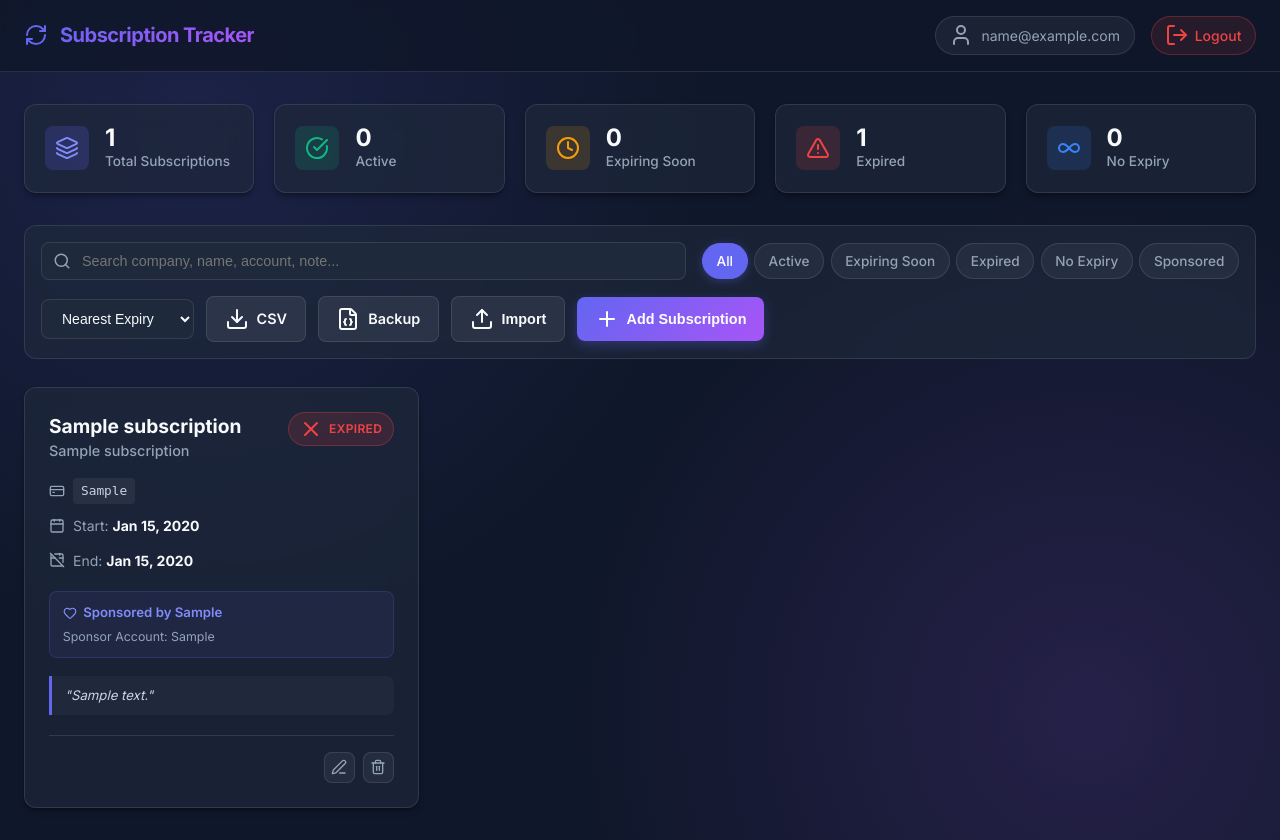
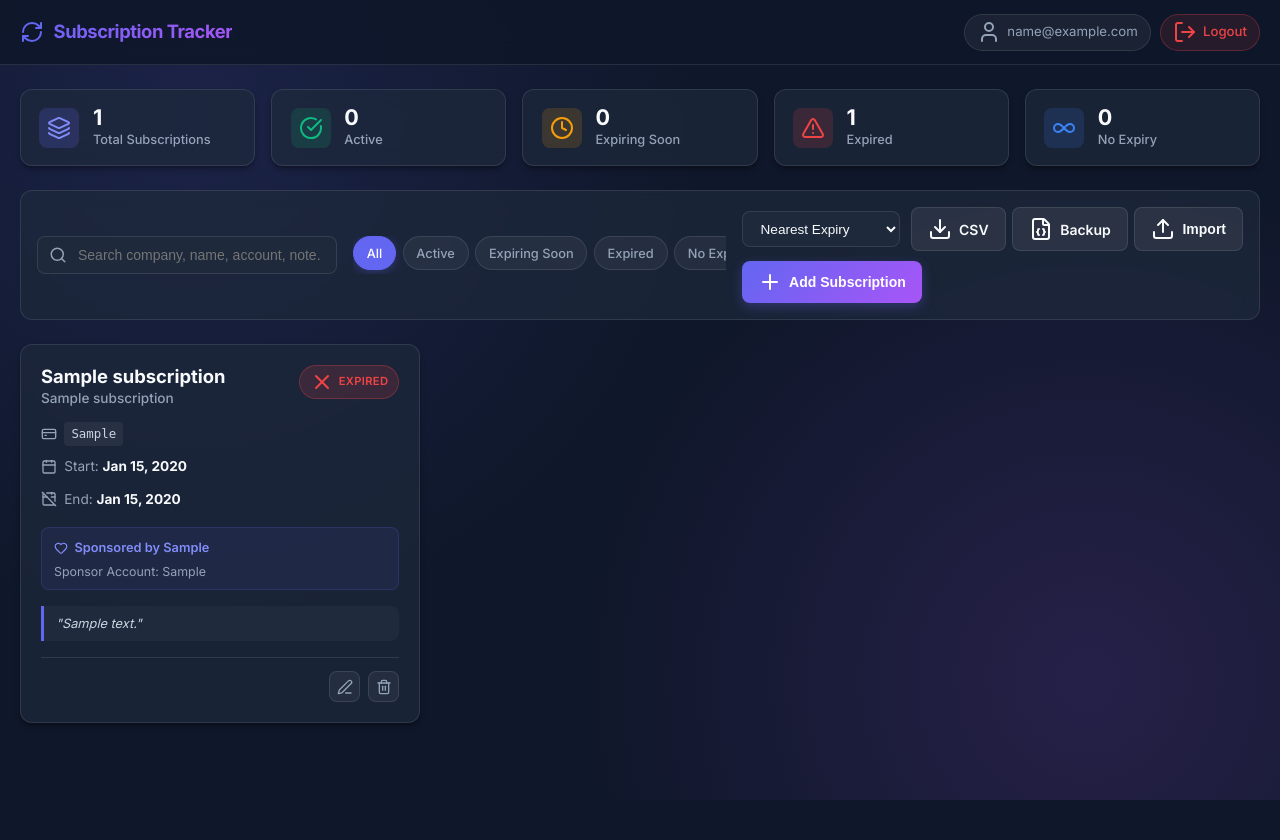
Before and after one commit to sriramvarma0/subscription-tracker, a Flask app: page / in a window 1280 px wide. After the commit the page ends 800 px from the top, so only its background shows below. Run offline with Flask 3, Linux system fonts and the light colour scheme; the visitor is signed in with stand-in values (Sample User, id 1); tables that the repository leaves empty hold one stand-in row (values such as "Sample post").

Commit message:
style: overhaul mobile responsive design and layout

```diff
--- a/app/static/css/style.css
+++ b/app/static/css/style.css
@@ -3,8 +3,8 @@
 :root {
   --font-family: 'Inter', -apple-system, BlinkMacSystemFont, 'Segoe UI', Roboto, Helvetica, Arial, sans-serif;
   --bg-dark: #0f172a;
-  --bg-card: rgba(30, 41, 59, 0.7);
-  --bg-card-hover: rgba(30, 41, 59, 0.9);
+  --bg-card: rgba(30, 41, 59, 0.75);
+  --bg-card-hover: rgba(30, 41, 59, 0.95);
   --bg-input: #1e293b;
   --border-color: rgba(255, 255, 255, 0.1);
   --border-color-active: #6366f1;
@@ -56,6 +56,7 @@ body {
   display: flex;
   flex-direction: column;
   line-height: 1.5;
+  overflow-x: hidden;
 }
 
 a {
@@ -70,13 +71,14 @@ a:hover {
 
 /* Header Navbar */
 .app-header {
-  background: rgba(15, 23, 42, 0.8);
+  background: rgba(15, 23, 42, 0.85);
   backdrop-filter: blur(12px);
+  -webkit-backdrop-filter: blur(12px);
   border-bottom: 1px solid var(--border-color);
   position: sticky;
   top: 0;
   z-index: 100;
-  padding: 1rem 1.5rem;
+  padding: 0.85rem 1.25rem;
 }
 
 .nav-container {
@@ -85,51 +87,71 @@ a:hover {
   display: flex;
   justify-content: space-between;
   align-items: center;
+  gap: 0.75rem;
 }
 
 .brand {
   display: flex;
   align-items: center;
-  gap: 0.75rem;
-  font-size: 1.25rem;
+  gap: 0.6rem;
+  font-size: 1.15rem;
   font-weight: 700;
   letter-spacing: -0.025em;
   background: var(--primary-gradient);
   -webkit-background-clip: text;
   -webkit-text-fill-color: transparent;
+  white-space: nowrap;
+  flex-shrink: 0;
+}
+
+.brand i, .brand svg {
+  color: #6366f1;
+  flex-shrink: 0;
 }
 
 .user-nav {
   display: flex;
   align-items: center;
-  gap: 1rem;
+  gap: 0.6rem;
+  flex-shrink: 1;
+  min-width: 0;
 }
 
 .user-badge {
   display: inline-flex;
   align-items: center;
-  gap: 0.5rem;
-  padding: 0.4rem 0.85rem;
+  gap: 0.4rem;
+  padding: 0.35rem 0.75rem;
   background: rgba(255, 255, 255, 0.05);
   border: 1px solid var(--border-color);
   border-radius: 9999px;
-  font-size: 0.875rem;
+  font-size: 0.825rem;
   color: var(--text-muted);
+  min-width: 0;
+  max-width: 220px;
+}
+
+.user-badge span {
+  overflow: hidden;
+  text-overflow: ellipsis;
+  white-space: nowrap;
 }
 
 .btn-logout {
   display: inline-flex;
   align-items: center;
   gap: 0.35rem;
-  padding: 0.4rem 0.85rem;
+  padding: 0.35rem 0.75rem;
   background: rgba(239, 68, 68, 0.1);
   border: 1px solid rgba(239, 68, 68, 0.3);
   color: #ef4444;
   border-radius: 9999px;
-  font-size: 0.875rem;
+  font-size: 0.825rem;
   font-weight: 500;
   cursor: pointer;
   transition: var(--transition);
+  white-space: nowrap;
+  flex-shrink: 0;
 }
 
 .btn-logout:hover {
@@ -142,23 +164,23 @@ a:hover {
   max-width: 1280px;
   margin: 0 auto;
   width: 100%;
-  padding: 2rem 1.5rem;
+  padding: 1.5rem 1.25rem;
   flex: 1;
 }
 
 /* Flash Alerts */
 .flash-messages {
-  margin-bottom: 1.5rem;
+  margin-bottom: 1.25rem;
 }
 
 .alert {
-  padding: 0.85rem 1.25rem;
+  padding: 0.75rem 1rem;
   border-radius: var(--radius-sm);
-  margin-bottom: 0.75rem;
+  margin-bottom: 0.65rem;
   display: flex;
   align-items: center;
-  gap: 0.75rem;
-  font-size: 0.925rem;
+  gap: 0.65rem;
+  font-size: 0.875rem;
   animation: fadeIn 0.3s ease;
 }
 
@@ -217,16 +240,16 @@ a:hover {
 
 .auth-card p {
   color: var(--text-muted);
-  font-size: 0.95rem;
-  margin-bottom: 1.75rem;
+  font-size: 0.9rem;
+  margin-bottom: 1.5rem;
 }
 
 /* Summary Cards Grid */
 .summary-grid {
   display: grid;
-  grid-template-columns: repeat(auto-fit, minmax(200px, 1fr));
-  gap: 1.25rem;
-  margin-bottom: 2rem;
+  grid-template-columns: repeat(auto-fit, minmax(180px, 1fr));
+  gap: 1rem;
+  margin-bottom: 1.5rem;
 }
 
 .summary-card {
@@ -234,10 +257,10 @@ a:hover {
   backdrop-filter: blur(12px);
   border: 1px solid var(--border-color);
   border-radius: var(--radius-md);
-  padding: 1.25rem;
+  padding: 1rem 1.15rem;
   display: flex;
   align-items: center;
-  gap: 1rem;
+  gap: 0.85rem;
   transition: var(--transition);
   box-shadow: var(--shadow-card);
 }
@@ -248,8 +271,8 @@ a:hover {
 }
 
 .summary-icon {
-  width: 44px;
-  height: 44px;
+  width: 40px;
+  height: 40px;
   border-radius: var(--radius-sm);
   display: flex;
   align-items: center;
@@ -264,13 +287,13 @@ a:hover {
 .summary-card.noexpiry .summary-icon { background: var(--status-noexpiry-bg); color: var(--status-noexpiry-text); }
 
 .summary-info .val {
-  font-size: 1.5rem;
+  font-size: 1.35rem;
   font-weight: 700;
   line-height: 1.1;
 }
 
 .summary-info .lbl {
-  font-size: 0.85rem;
+  font-size: 0.8rem;
   color: var(--text-muted);
   font-weight: 500;
 }
@@ -278,11 +301,9 @@ a:hover {
 /* Dashboard Controls / Actions Bar */
 .controls-bar {
   display: flex;
-  flex-wrap: wrap;
+  flex-direction: column;
   gap: 1rem;
-  justify-content: space-between;
-  align-items: center;
-  margin-bottom: 1.75rem;
+  margin-bottom: 1.5rem;
   background: var(--bg-card);
   border: 1px solid var(--border-color);
   border-radius: var(--radius-md);
@@ -292,8 +313,7 @@ a:hover {
 
 .search-box {
   position: relative;
-  flex: 1;
-  min-width: 240px;
+  width: 100%;
 }
 
 .search-box input {
@@ -303,7 +323,7 @@ a:hover {
   border: 1px solid var(--border-color);
   border-radius: var(--radius-sm);
   color: var(--text-main);
-  font-size: 0.9rem;
+  font-size: 0.875rem;
   transition: var(--transition);
 }
 
@@ -324,23 +344,35 @@ a:hover {
   pointer-events: none;
 }
 
+/* Scrollable Filter Pills on Mobile */
 .filter-pills {
   display: flex;
-  flex-wrap: wrap;
   gap: 0.4rem;
+  overflow-x: auto;
+  white-space: nowrap;
+  padding-bottom: 4px;
+  -webkit-overflow-scrolling: touch;
+  scrollbar-width: none;
+}
+
+.filter-pills::-webkit-scrollbar {
+  display: none;
 }
 
 .pill-btn {
-  padding: 0.45rem 0.85rem;
+  display: inline-flex;
+  align-items: center;
+  padding: 0.4rem 0.8rem;
   border-radius: 9999px;
   background: rgba(255, 255, 255, 0.05);
   border: 1px solid var(--border-color);
   color: var(--text-muted);
-  font-size: 0.85rem;
+  font-size: 0.8rem;
   font-weight: 500;
   cursor: pointer;
   transition: var(--transition);
   text-decoration: none;
+  flex-shrink: 0;
 }
 
 .pill-btn:hover, .pill-btn.active {
@@ -352,18 +384,23 @@ a:hover {
 
 .actions-group {
   display: flex;
+  flex-wrap: wrap;
   align-items: center;
-  gap: 0.75rem;
+  gap: 0.65rem;
+  justify-content: space-between;
+  width: 100%;
 }
 
 .select-custom {
-  padding: 0.6rem 1rem;
+  padding: 0.55rem 0.85rem;
   background: var(--bg-input);
   border: 1px solid var(--border-color);
   border-radius: var(--radius-sm);
   color: var(--text-main);
-  font-size: 0.875rem;
+  font-size: 0.85rem;
   cursor: pointer;
+  flex: 1;
+  min-width: 150px;
 }
 
 .select-custom:focus {
@@ -371,19 +408,27 @@ a:hover {
   border-color: var(--primary-accent);
 }
 
+.export-import-btns {
+  display: flex;
+  gap: 0.4rem;
+  flex-shrink: 0;
+}
+
 /* Buttons */
 .btn {
   display: inline-flex;
   align-items: center;
-  gap: 0.5rem;
-  padding: 0.6rem 1.1rem;
+  justify-content: center;
+  gap: 0.45rem;
+  padding: 0.55rem 1rem;
   border-radius: var(--radius-sm);
-  font-size: 0.9rem;
+  font-size: 0.875rem;
   font-weight: 600;
   cursor: pointer;
   border: none;
   transition: var(--transition);
   text-decoration: none;
+  white-space: nowrap;
 }
 
 .btn-primary {
@@ -436,8 +481,8 @@ a:hover {
 /* Subscriptions Cards Grid */
 .cards-grid {
   display: grid;
-  grid-template-columns: repeat(auto-fill, minmax(320px, 1fr));
-  gap: 1.5rem;
+  grid-template-columns: repeat(auto-fill, minmax(300px, 1fr));
+  gap: 1.25rem;
 }
 
 .sub-card {
@@ -445,7 +490,7 @@ a:hover {
   backdrop-filter: blur(12px);
   border: 1px solid var(--border-color);
   border-radius: var(--radius-md);
-  padding: 1.5rem;
+  padding: 1.25rem;
   display: flex;
   flex-direction: column;
   justify-content: space-between;
@@ -465,32 +510,38 @@ a:hover {
   display: flex;
   justify-content: space-between;
   align-items: flex-start;
-  margin-bottom: 1rem;
+  gap: 0.75rem;
+  margin-bottom: 0.85rem;
 }
 
 .company-title {
-  font-size: 1.2rem;
+  font-size: 1.15rem;
   font-weight: 700;
   color: var(--text-main);
+  line-height: 1.25;
+  word-break: break-word;
 }
 
 .sub-title {
-  font-size: 0.9rem;
+  font-size: 0.85rem;
   color: var(--text-muted);
   font-weight: 500;
+  word-break: break-word;
 }
 
 /* Status Badges */
 .badge {
   display: inline-flex;
   align-items: center;
-  gap: 0.35rem;
-  padding: 0.25rem 0.65rem;
+  gap: 0.3rem;
+  padding: 0.25rem 0.6rem;
   border-radius: 9999px;
-  font-size: 0.75rem;
+  font-size: 0.7rem;
   font-weight: 600;
   text-transform: uppercase;
   letter-spacing: 0.03em;
+  flex-shrink: 0;
+  white-space: nowrap;
 }
 
 .badge-active { background: var(--status-active-bg); color: var(--status-active-text); border: 1px solid var(--status-active-border); }
@@ -501,16 +552,17 @@ a:hover {
 .card-details {
   display: flex;
   flex-direction: column;
-  gap: 0.65rem;
-  margin-bottom: 1.25rem;
-  font-size: 0.875rem;
+  gap: 0.55rem;
+  margin-bottom: 1rem;
+  font-size: 0.85rem;
 }
 
 .detail-row {
   display: flex;
   align-items: center;
-  gap: 0.5rem;
+  gap: 0.45rem;
   color: var(--text-muted);
+  word-break: break-word;
 }
 
 .detail-row strong {
@@ -519,31 +571,35 @@ a:hover {
 
 .account-pill {
   background: rgba(255, 255, 255, 0.06);
-  padding: 0.2rem 0.5rem;
+  padding: 0.15rem 0.45rem;
   border-radius: 4px;
   font-family: monospace;
-  font-size: 0.8rem;
+  font-size: 0.775rem;
   color: #cbd5e1;
+  word-break: break-all;
+  display: inline-block;
+  max-width: 100%;
 }
 
 .sponsor-box {
-  margin-top: 0.5rem;
-  padding: 0.6rem 0.8rem;
+  margin-top: 0.4rem;
+  padding: 0.5rem 0.75rem;
   background: rgba(99, 102, 241, 0.08);
   border: 1px solid rgba(99, 102, 241, 0.2);
   border-radius: var(--radius-sm);
-  font-size: 0.825rem;
+  font-size: 0.8rem;
 }
 
 .note-box {
-  margin-top: 0.5rem;
-  padding: 0.6rem 0.8rem;
+  margin-top: 0.4rem;
+  padding: 0.5rem 0.75rem;
   background: rgba(255, 255, 255, 0.03);
   border-left: 3px solid var(--primary-accent);
   border-radius: 0 var(--radius-sm) var(--radius-sm) 0;
-  font-size: 0.825rem;
+  font-size: 0.8rem;
   color: #cbd5e1;
   font-style: italic;
+  word-break: break-word;
 }
 
 .card-footer {
@@ -551,35 +607,35 @@ a:hover {
   justify-content: flex-end;
   gap: 0.5rem;
   border-top: 1px solid var(--border-color);
-  padding-top: 1rem;
+  padding-top: 0.85rem;
 }
 
 /* Empty State */
 .empty-state {
   text-align: center;
-  padding: 4rem 2rem;
+  padding: 3rem 1.5rem;
   background: var(--bg-card);
   border: 1px dashed var(--border-color);
   border-radius: var(--radius-lg);
   color: var(--text-muted);
 }
 
-.empty-state iconify-icon, .empty-state svg {
-  width: 64px;
-  height: 64px;
-  margin-bottom: 1rem;
+.empty-state i, .empty-state svg {
+  width: 56px;
+  height: 56px;
+  margin-bottom: 0.85rem;
   opacity: 0.5;
 }
 
 .empty-state h3 {
-  font-size: 1.3rem;
+  font-size: 1.2rem;
   color: var(--text-main);
-  margin-bottom: 0.5rem;
+  margin-bottom: 0.4rem;
 }
 
 .empty-state p {
-  margin-bottom: 1.5rem;
-  font-size: 0.95rem;
+  margin-bottom: 1.25rem;
+  font-size: 0.9rem;
 }
 
 /* Form Styling & Modals */
@@ -718,34 +778,147 @@ a:hover {
 .form-actions {
   display: flex;
   justify-content: flex-end;
-  gap: 0.75rem;
-  margin-top: 1.75rem;
+  gap: 0.65rem;
+  margin-top: 1.5rem;
 }
 
-/* Animations */
+/* Keyframes */
 @keyframes fadeIn {
   from { opacity: 0; transform: translateY(-4px); }
   to { opacity: 1; transform: translateY(0); }
 }
 
-/* Responsive Media Queries */
-@media (max-width: 768px) {
+/* Desktop Larger Controls Bar Layout */
+@media (min-width: 769px) {
   .controls-bar {
-    flex-direction: column;
-    align-items: stretch;
+    flex-direction: row;
+    align-items: center;
   }
 
   .search-box {
-    min-width: 100%;
+    max-width: 300px;
   }
 
   .actions-group {
-    flex-wrap: wrap;
+    width: auto;
+  }
+}
+
+/* Comprehensive Mobile & Tablet Responsiveness */
+@media (max-width: 640px) {
+  .app-header {
+    padding: 0.75rem 0.85rem;
+  }
+
+  .brand span {
+    font-size: 1.05rem;
+  }
+
+  .user-badge {
+    max-width: 120px;
+    padding: 0.3rem 0.6rem;
+    font-size: 0.75rem;
+  }
+
+  .btn-logout {
+    padding: 0.3rem 0.6rem;
+    font-size: 0.75rem;
+  }
+
+  .btn-logout span {
+    display: none; /* Icon-only logout on small screens to prevent header wrap */
+  }
+
+  .main-wrapper {
+    padding: 1rem 0.85rem;
+  }
+
+  /* 2-column grid for summary stats on mobile */
+  .summary-grid {
+    grid-template-columns: repeat(2, 1fr);
+    gap: 0.65rem;
+  }
+
+  .summary-card {
+    padding: 0.75rem;
+    gap: 0.6rem;
+  }
+
+  .summary-card.noexpiry {
+    grid-column: span 2;
+  }
+
+  .summary-icon {
+    width: 36px;
+    height: 36px;
+  }
+
+  .summary-info .val {
+    font-size: 1.2rem;
+  }
+
+  .summary-info .lbl {
+    font-size: 0.75rem;
+  }
+
+  /* Mobile Actions Group Layout */
+  .actions-group {
+    flex-direction: column;
+    align-items: stretch;
+    gap: 0.65rem;
+  }
+
+  .select-custom {
+    width: 100%;
+  }
+
+  .export-import-btns {
     width: 100%;
     justify-content: space-between;
   }
 
+  .export-import-btns .btn {
+    flex: 1;
+    font-size: 0.8rem;
+    padding: 0.5rem 0.4rem;
+  }
+
+  .actions-group > .btn-primary {
+    width: 100%;
+    order: -1; /* Add Subscription button shown at top of actions group */
+  }
+
+  /* Mobile Single Column Cards Grid */
+  .cards-grid {
+    grid-template-columns: 1fr;
+    gap: 0.85rem;
+  }
+
+  .card-header {
+    flex-wrap: wrap;
+  }
+
+  .badge {
+    align-self: flex-start;
+  }
+
+  /* Mobile Modal styling */
+  .modal-content {
+    padding: 1.15rem 0.85rem;
+    max-height: 90vh;
+  }
+
   .form-row {
     grid-template-columns: 1fr;
+    gap: 0.65rem;
+  }
+
+  .form-actions {
+    flex-direction: column-reverse;
+    gap: 0.5rem;
+  }
+
+  .form-actions .btn {
+    width: 100%;
   }
 }
--- a/app/templates/dashboard/index.html
+++ b/app/templates/dashboard/index.html
@@ -87,6 +87,7 @@
     </select>
 
     <!-- Export / Import Buttons -->
+    <div class="export-import-btns">
       <a href="{{ url_for('export_import.export_csv') }}" class="btn btn-secondary" id="exportCsvBtn" title="Export CSV">
         <i data-lucide="download"></i>
         <span>CSV</span>
@@ -104,6 +105,7 @@
       <form id="importForm" action="{{ url_for('export_import.import_json') }}" method="POST" enctype="multipart/form-data" style="display:none;">
         <input type="file" id="importFileInput" name="file" accept=".json" onchange="submitImportForm()" />
       </form>
+    </div>
 
     <!-- Add Subscription Button -->
     <button type="button" class="btn btn-primary" id="addSubscriptionBtn" onclick="openAddModal()">
```
Also changed, not shown: other parts of app/static/css/style.css (+29 -24 lines). Lines whose indentation alone changed are shown as unchanged.
